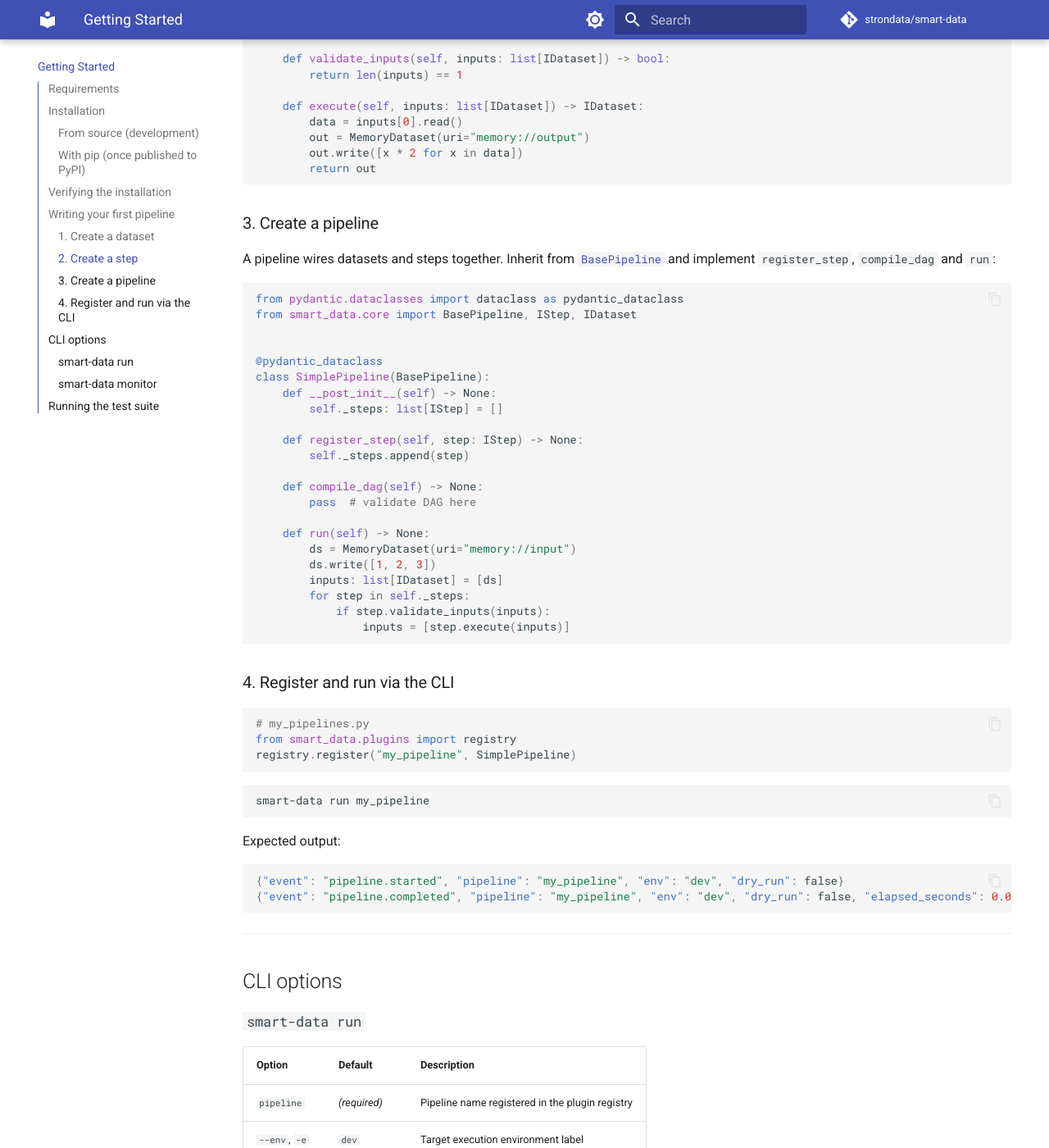
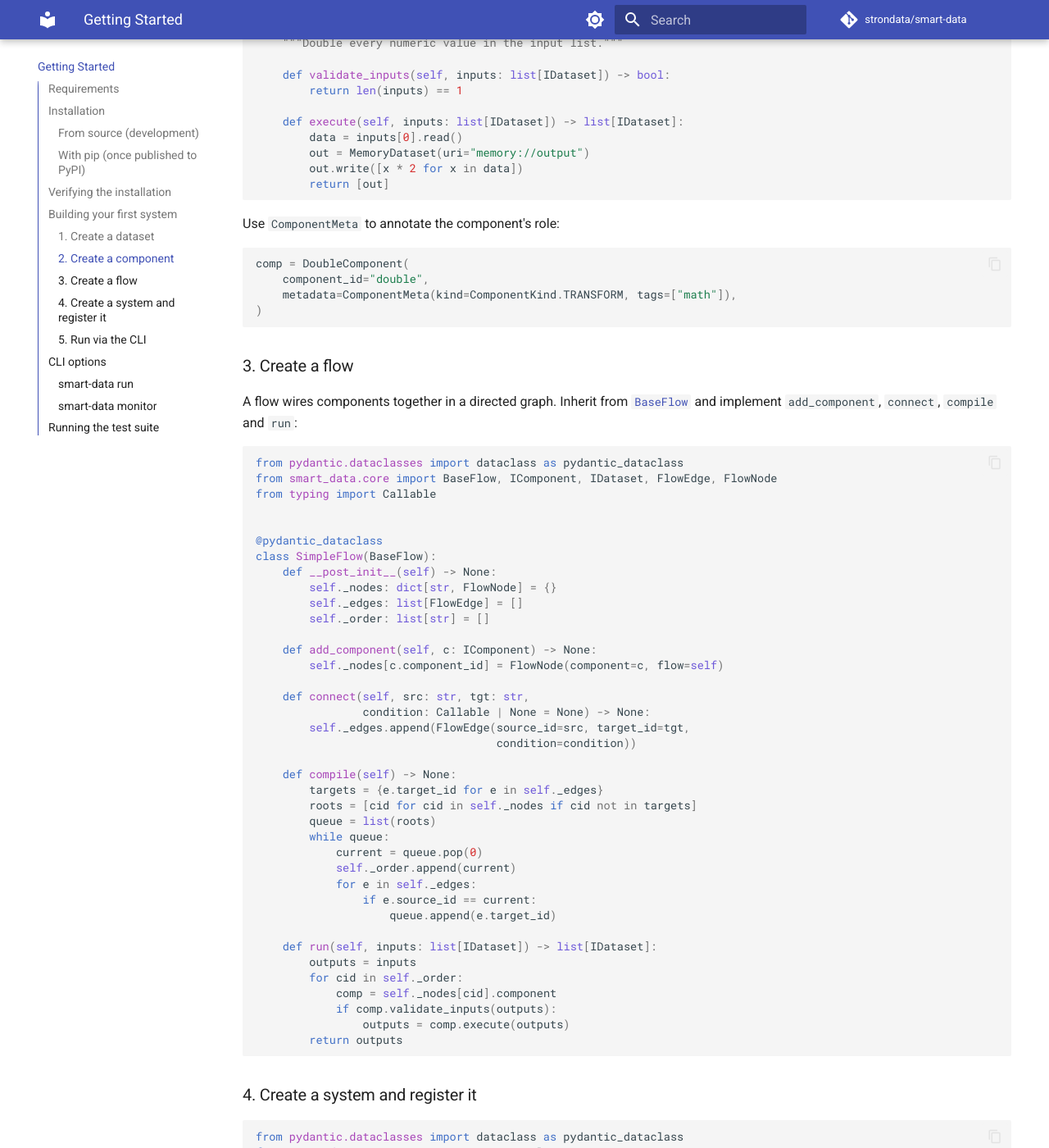
Before and after one commit to antunes-hq/aptdata-flow-os, an MkDocs documentation site: the page built from docs/getting-started.md, in a window 1280 px wide and 1400 px high, scrolled down 1924 px. Shown: the whole window at 82% size. Built offline with MkDocs 1.6.1 and Material for MkDocs 9.7.7, drawn with Linux system fonts in a browser that asks for light colours; comment, search, counter and statistics services are not loaded; some of the changed text lies outside the part shown.

Commit message:
Update documentation and tests for System/Component/Flow architecture
Co-authored-by: Lucasa22 <22979127+Lucasa22@users.noreply.github.com>

````diff
--- a/docs/getting-started.md
+++ b/docs/getting-started.md
@@ -42,13 +42,14 @@ Options:
   --help  Show this message and exit.
 
 Commands:
-  monitor  Open the interactive TUI monitoring dashboard.
-  run      Run a registered data pipeline.
+  monitor   Open the interactive TUI monitoring dashboard.
+  run       Run a registered data system.
+  scaffold  Scaffold a new smart-data project.
 ```
 
 ---
 
-## Writing your first pipeline
+## Building your first system
 
 ### 1. Create a dataset
 
@@ -75,79 +76,127 @@ class MemoryDataset(BaseDataset):
         self._data = data
 ```
 
-### 2. Create a step
+### 2. Create a component
 
-A step receives a list of `IDataset` objects, validates them and returns a
-single `IDataset` output.  Inherit from [`BaseStep`](api/core.md) and
-implement `validate_inputs` / `execute`:
+A component receives a list of `IDataset` objects, validates them and returns
+a **list** of `IDataset` outputs (supporting multi-output / branching flows).
+Inherit from [`BaseComponent`](api/core.md) and implement `validate_inputs` /
+`execute`:
 
 ```python
 from pydantic.dataclasses import dataclass as pydantic_dataclass
-from smart_data.core import BaseStep, IDataset
+from smart_data.core import BaseComponent, ComponentMeta, ComponentKind, IDataset
 
 
 @pydantic_dataclass
-class DoubleStep(BaseStep):
+class DoubleComponent(BaseComponent):
     """Double every numeric value in the input list."""
 
     def validate_inputs(self, inputs: list[IDataset]) -> bool:
         return len(inputs) == 1
 
-    def execute(self, inputs: list[IDataset]) -> IDataset:
+    def execute(self, inputs: list[IDataset]) -> list[IDataset]:
         data = inputs[0].read()
         out = MemoryDataset(uri="memory://output")
         out.write([x * 2 for x in data])
-        return out
+        return [out]
 ```
 
-### 3. Create a pipeline
+Use `ComponentMeta` to annotate the component's role:
 
-A pipeline wires datasets and steps together.  Inherit from
-[`BasePipeline`](api/core.md) and implement `register_step`, `compile_dag`
+```python
+comp = DoubleComponent(
+    component_id="double",
+    metadata=ComponentMeta(kind=ComponentKind.TRANSFORM, tags=["math"]),
+)
+```
+
+### 3. Create a flow
+
+A flow wires components together in a directed graph.  Inherit from
+[`BaseFlow`](api/core.md) and implement `add_component`, `connect`, `compile`
 and `run`:
 
 ```python
 from pydantic.dataclasses import dataclass as pydantic_dataclass
-from smart_data.core import BasePipeline, IStep, IDataset
+from smart_data.core import BaseFlow, IComponent, IDataset, FlowEdge, FlowNode
+from typing import Callable
 
 
 @pydantic_dataclass
-class SimplePipeline(BasePipeline):
+class SimpleFlow(BaseFlow):
     def __post_init__(self) -> None:
-        self._steps: list[IStep] = []
+        self._nodes: dict[str, FlowNode] = {}
+        self._edges: list[FlowEdge] = []
+        self._order: list[str] = []
 
-    def register_step(self, step: IStep) -> None:
-        self._steps.append(step)
+    def add_component(self, c: IComponent) -> None:
+        self._nodes[c.component_id] = FlowNode(component=c, flow=self)
 
-    def compile_dag(self) -> None:
-        pass  # validate DAG here
+    def connect(self, src: str, tgt: str,
+                condition: Callable | None = None) -> None:
+        self._edges.append(FlowEdge(source_id=src, target_id=tgt,
+                                    condition=condition))
+
+    def compile(self) -> None:
+        targets = {e.target_id for e in self._edges}
+        roots = [cid for cid in self._nodes if cid not in targets]
+        queue = list(roots)
+        while queue:
+            current = queue.pop(0)
+            self._order.append(current)
+            for e in self._edges:
+                if e.source_id == current:
+                    queue.append(e.target_id)
+
+    def run(self, inputs: list[IDataset]) -> list[IDataset]:
+        outputs = inputs
+        for cid in self._order:
+            comp = self._nodes[cid].component
+            if comp.validate_inputs(outputs):
+                outputs = comp.execute(outputs)
+        return outputs
+```
+
+### 4. Create a system and register it
+
+```python
+from pydantic.dataclasses import dataclass as pydantic_dataclass
+from smart_data.core import BaseSystem, IFlow
+from smart_data.plugins import registry
+
+
+@pydantic_dataclass
+class MySystem(BaseSystem):
+    def __post_init__(self) -> None:
+        self._flows: list[IFlow] = []
+
+    def register_flow(self, flow: IFlow) -> None:
+        self._flows.append(flow)
 
     def run(self) -> None:
         ds = MemoryDataset(uri="memory://input")
         ds.write([1, 2, 3])
-        inputs: list[IDataset] = [ds]
-        for step in self._steps:
-            if step.validate_inputs(inputs):
-                inputs = [step.execute(inputs)]
+        inputs = [ds]
+        for flow in self._flows:
+            inputs = flow.run(inputs)
+
+
+# my_systems.py
+registry.register("my_system", MySystem)
 ```
 
-### 4. Register and run via the CLI
-
-```python
-# my_pipelines.py
-from smart_data.plugins import registry
-registry.register("my_pipeline", SimplePipeline)
-```
+### 5. Run via the CLI
 
 ```bash
-smart-data run my_pipeline
+smart-data run my_system
 ```
 
 Expected output:
 
 ```json
-{"event": "pipeline.started", "pipeline": "my_pipeline", "env": "dev", "dry_run": false}
-{"event": "pipeline.completed", "pipeline": "my_pipeline", "env": "dev", "dry_run": false, "elapsed_seconds": 0.001}
+{"event": "pipeline.started", "pipeline": "my_system", "env": "dev", "dry_run": false}
+{"event": "pipeline.completed", "pipeline": "my_system", "env": "dev", "dry_run": false, "elapsed_seconds": 0.001}
 ```
 
 ---
@@ -158,9 +207,9 @@ Expected output:
 
 | Option | Default | Description |
 |---|---|---|
-| `pipeline` | *(required)* | Pipeline name registered in the plugin registry |
+| `name` | *(required)* | System name registered in the plugin registry |
 | `--env`, `-e` | `dev` | Target execution environment label |
-| `--dry-run` | `false` | Compile and validate without executing |
+| `--dry-run` | `false` | Instantiate without calling `run()` |
 
 ### `smart-data monitor`
 
````
Also changed, not shown: README.md (+41 -29 lines), docs/api/core.md (+67 -23 lines), docs/api/plugins.md (+21 -25 lines), docs/architecture.md (+113 -66 lines), docs/changelog.md (+43 -8 lines), docs/index.md (+24 -28 lines).
